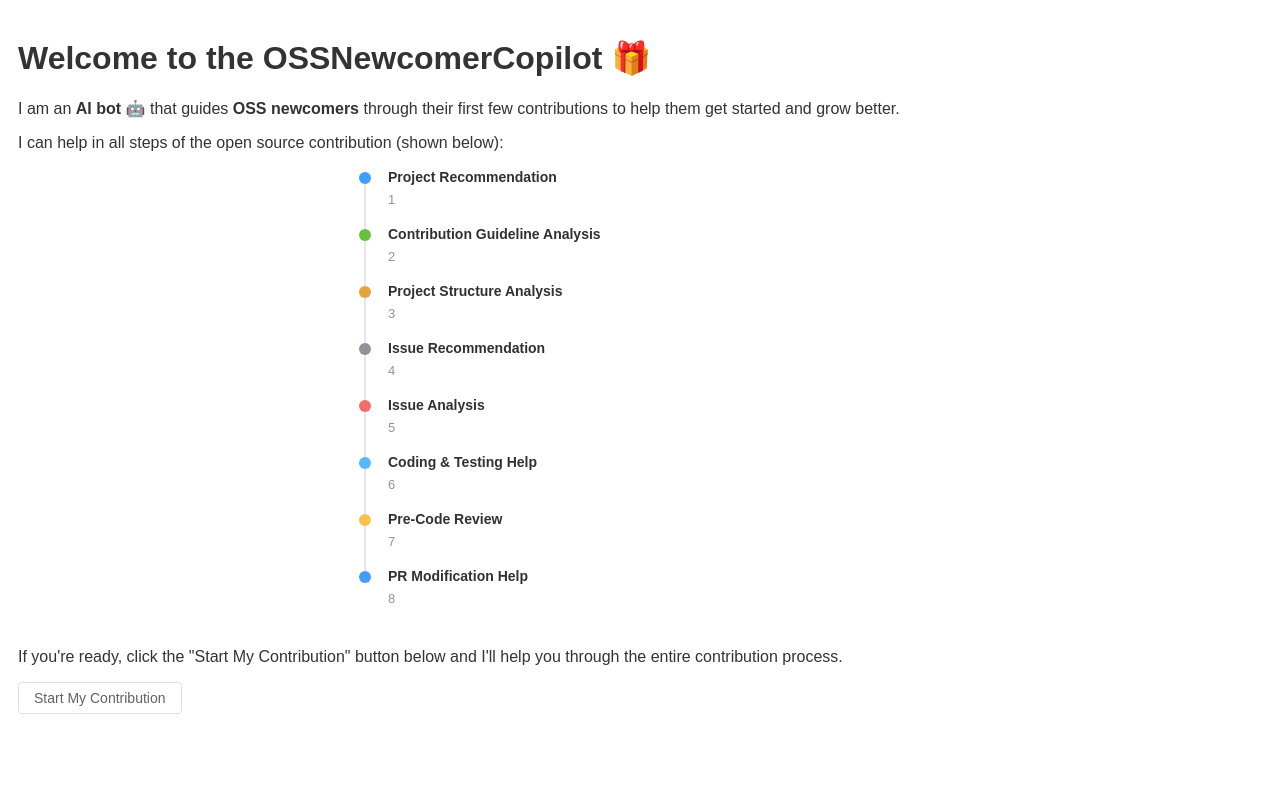
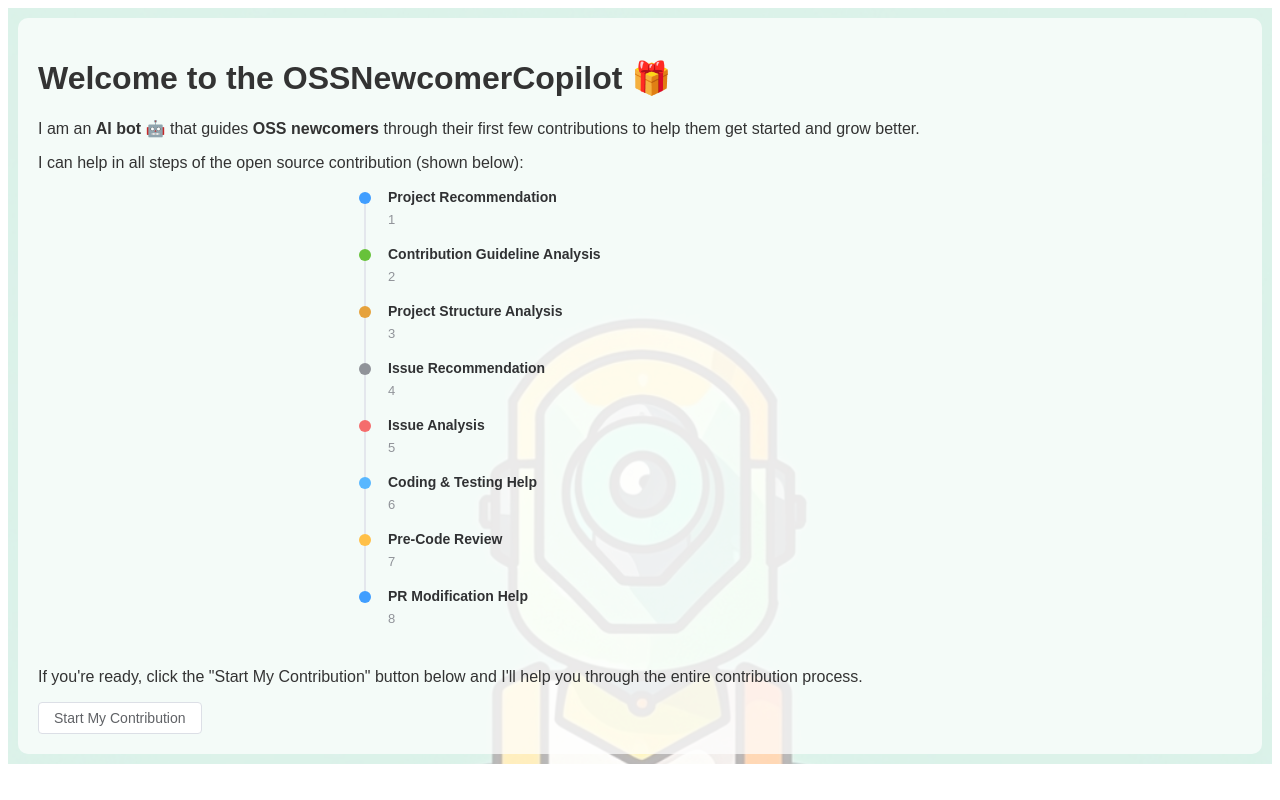
Before and after one commit to yhzhu99/OSSerCopilot, a Vue app: page / in a window 1280 px wide. Built offline with nearby package versions, Linux system fonts and the light colour scheme.

Commit message:
style: add background image again

```diff
--- a/src/App.vue
+++ b/src/App.vue
@@ -135,6 +135,8 @@ onMounted(() => {
       <h1 class="current-task-title">{{ currentTask }}</h1>
     </header>
     <main class="content">
+      <div class="content-overlay"></div>
+      <div class="content-inner">
         <div v-if="currentView === 'introduction'">
           <h1>Welcome to the OSSNewcomerCopilot 🎁</h1>
           <p style="font-size: 16px;">I am an <strong>AI bot</strong> 🤖️ that guides <strong>OSS newcomers</strong> through their first few contributions to help them get started and grow better. </p>
@@ -161,6 +163,7 @@ onMounted(() => {
           />
           <el-button @click="nextStep">Completed, Next Step</el-button>
         </div>
+      </div>
     </main>
   </div>
 </template>
@@ -170,8 +173,8 @@ onMounted(() => {
   display: flex;
   flex-direction: column;
   overflow: hidden;
-  font-family: Arial, sans-serif; /* Ensure global application */
-  color: #333333; /* Global font color */
+  font-family: Arial, sans-serif;
+  color: #333333;
 }
 
 .header {
@@ -201,9 +204,32 @@ onMounted(() => {
 .content {
   flex-grow: 1;
   padding: 10px;
-  background-color: #ffffff;
   display: flex;
   flex-direction: column;
+  position: relative;
+  overflow: hidden;
+}
+
+.content-overlay {
+  position: absolute;
+  top: 0;
+  left: 0;
+  right: 0;
+  bottom: 0;
+  background-image: url('/botbg.png');
+  background-size: cover;
+  background-position: center;
+  background-repeat: no-repeat;
+  opacity: 0.3;
+  z-index: 1;
+}
+
+.content-inner {
+  position: relative;
+  z-index: 2;
+  background-color: rgba(255, 255, 255, 0.7);
+  padding: 20px;
+  border-radius: 10px;
 }
 
 .message-display {
```
Also changed, not shown: public/botbg.png (added). Lines whose indentation alone changed are shown as unchanged.
